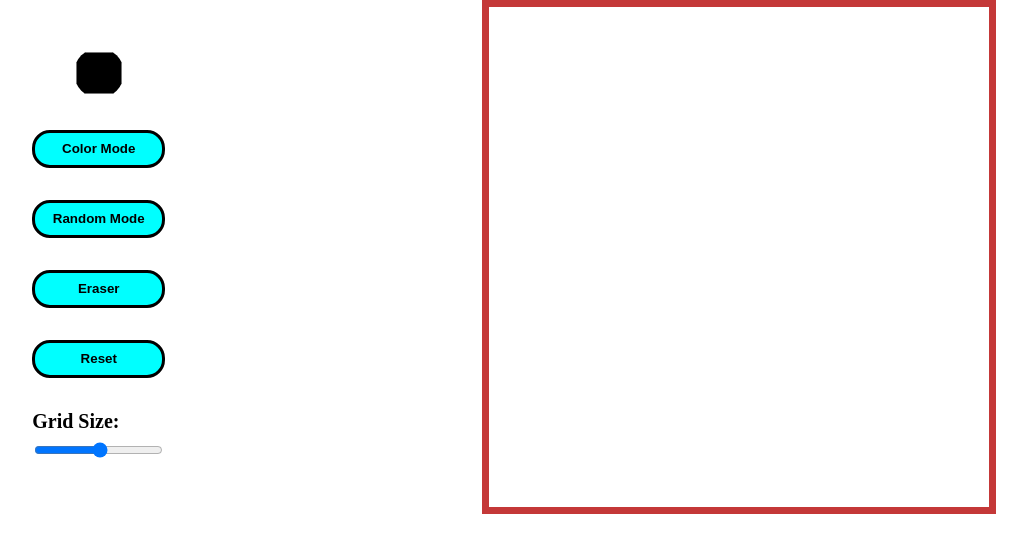
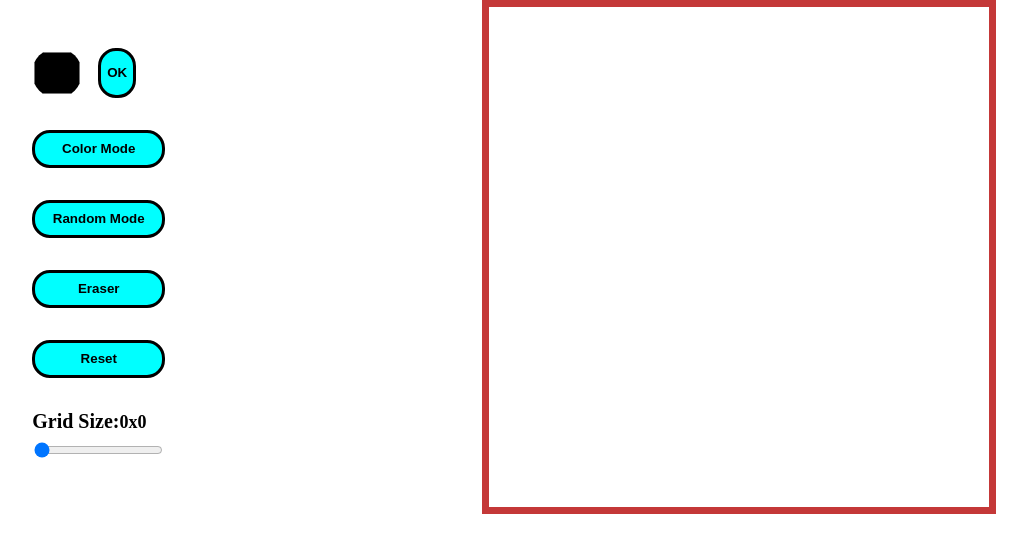
Before and after one commit to ShadowGuy01234/Etch-a-Sketch, a plain HTML site: page index.html in a window 1280 px wide. Shown: the whole page, without its empty margins (126-1153 px from the left). Drawn offline with Linux system fonts and the light colour scheme.

Commit message:
added color change functionality

```diff
--- a/index.html
+++ b/index.html
@@ -10,14 +10,17 @@
 <body>
     <div class="container">
         <div class="ui">
-            <input type="color" class="color">
+            <div class="clr">
+                <input type="color" class="color">
+                <button class="btnColor">OK</button>
+            </div>
             <button class="btnColor">Color Mode</button>
             <button class="btnRandom">Random Mode</button>
             <button class="btnEraser">Eraser</button>
             <button class="btnReset">Reset</button>
             <div class="gridSize">
-                <label for="size" class="sizeLable">Grid Size:</label><span class="sizeValue"></span>
-                <input id="size" type="range" class="size" min="1" max="52">
+                <label for="size" class="sizeLable">Grid Size:</label><span class="sizeValue">0x0</span>
+                <input id="size" type="range" class="size" min="1" max="52" value="1">
             </div>
         </div>
         <div class="canvas"></div>
--- a/script.js
+++ b/script.js
@@ -8,6 +8,13 @@ let colors = [
     '#ccab8a', '#ecbf7b', '#d7b694', '#eeeccc', '#c5b77b', '#5f7e61', '#b64040',
     '#e1dfdf','#668c6f', '#e5d5bb','#c46316', '#da413c','#5b2c34', '#c8a2c8', '#8fb0a9',
 ];
+
+document.addEventListener("DOMContentLoaded", () => {
+    const color = document.querySelector(".btnColor");
+    const randomColor = document.querySelector(".btnRandom");
+    color.addEventListener("click", colorOnHover);
+    randomColor.addEventListener("click", randomColorOnHover);
+});
 
 function clearHoverListeners() {
     const divs = document.querySelectorAll(".div");
@@ -33,15 +40,15 @@ function randomColorOnHover() {
 
 function colorOnHover() {
         clearHoverListeners();
-
+        let colorpicker = document.querySelector('.color');
+        let color = colorpicker.value;
         let divs = document.querySelectorAll(".div");
         divs.forEach((div) => {
             div.addEventListener("mouseenter", () => {
-                div.style.backgroundColor = "aqua";
+                div.style.backgroundColor = color;
             });
         });
-    };
-
+    }
 
 
 function grid() {
@@ -65,19 +72,11 @@ function grid() {
             }
             canvas.appendChild(newDiv);
         }
-
-        // colorOnHover();
-        // randomColorOnHover();
-        })
+        });
     });
 }
 
-document.addEventListener("DOMContentLoaded", () => {
-    const color = document.querySelector(".btnColor");
-    const randomColor = document.querySelector(".btnRandom");
-    color.addEventListener("click", colorOnHover);
-    randomColor.addEventListener("click", randomColorOnHover);
-});
+
 
 grid();
 // colorOnHover();
--- a/styles.css
+++ b/styles.css
@@ -73,3 +73,8 @@ body {
 .btnColor:active , .btnRandom:active , .btnEraser:active , .btnReset:active, .btnSize:active {
     background-color:blue;
 }
+
+.clr {
+    display: flex;
+    gap: 16px;
+}
```
